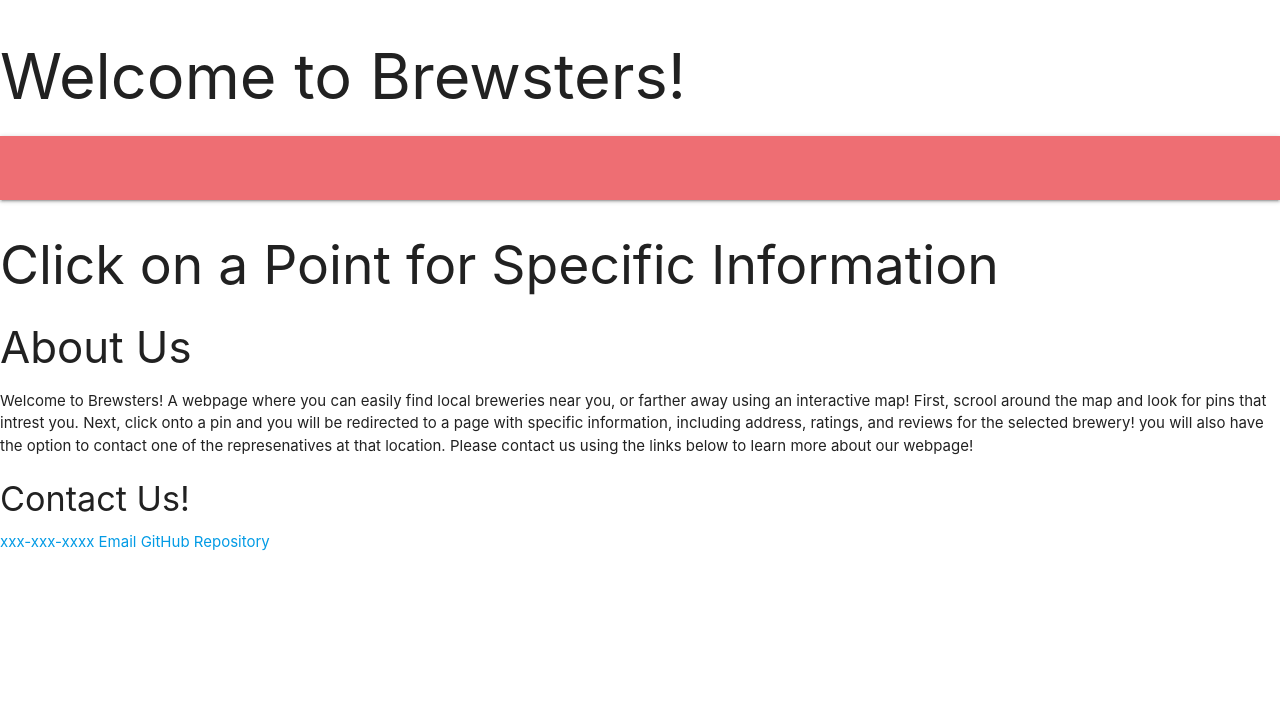
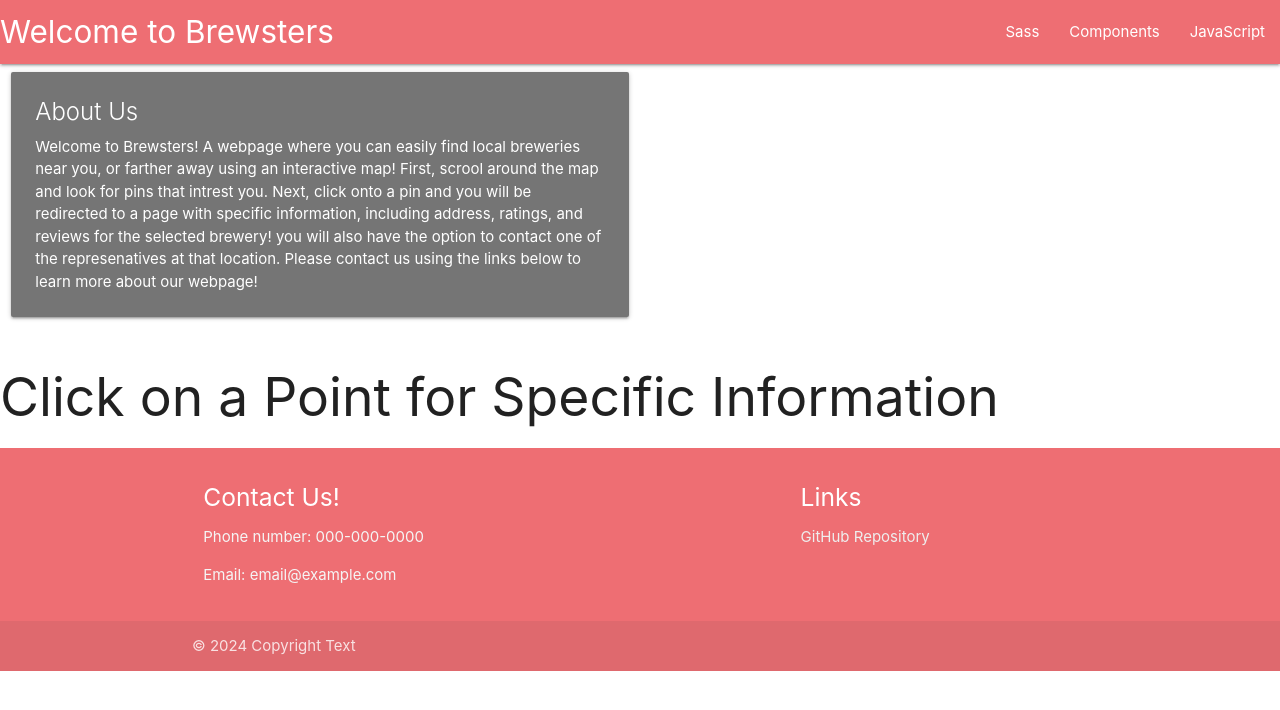
Before and after one commit to zachfrosty4986/interactive-brewery-map, a plain HTML site: page index.html in a window 1280 px wide. Drawn offline with nearby package versions, Linux system fonts and the light colour scheme.

Commit message:
added framework for CSS

```diff
--- a/index.html
+++ b/index.html
@@ -12,27 +12,32 @@
 </head>
 
 <body>
-    <header>
-        <h1>Welcome to Brewsters!</h1>
-    </header>
-    <div>
         <nav>
-            <div>
-                <a></a>
+            <div class="nav-wrapper">
+              <a href="#" class="brand-logo">Welcome to Brewsters</a>
+              <ul id="nav-mobile" class="right hide-on-med-and-down">
+                <li><a href="sass.html">Sass</a></li>
+                <li><a href="badges.html">Components</a></li>
+                <li><a href="collapsible.html">JavaScript</a></li>
+              </ul>
             </div>
-        </nav>
-        <main>
+          </nav>
+          <main>
+            <div class="row">
+                <div class="col s12 m6">
+                  <div class="card grey darken-1">
+                    <div class="card-content white-text">
+                      <span class="card-title">About Us</span>
+                    <p>Welcome to Brewsters! A webpage where you can easily find local breweries near you, or farther away using an interactive map! First, scrool around the map and look for pins that intrest you. Next, click onto a pin and you will be redirected to a page with specific information, including address, ratings, and reviews for the selected brewery! you will also have the option to contact one of the represenatives at that location. Please contact us using the links below to learn more about our webpage!</p>
+                    </p>
+                    </div>
+                  </div>
+                </div>
+              </div>
             <section class="brewery-map">
                 <h2>Click on a Point for Specific Information</h2>
                 <div id="map">
 
-                </div>
-            </section>
-
-            <section class="webpage-description">
-                <h3>About Us</h3>
-                <div id="desc-textbox">
-                    <p>Welcome to Brewsters! A webpage where you can easily find local breweries near you, or farther away using an interactive map! First, scrool around the map and look for pins that intrest you. Next, click onto a pin and you will be redirected to a page with specific information, including address, ratings, and reviews for the selected brewery! you will also have the option to contact one of the represenatives at that location. Please contact us using the links below to learn more about our webpage!</p>
                 </div>
             </section>
         </main>
@@ -41,13 +46,26 @@
 <script src="https://unpkg.com/leaflet@1.9.4/dist/leaflet.js"
     integrity="sha256-20nQCchB9co0qIjJZRGuk2/Z9VM+kNiyxNV1lvTlZBo=" crossorigin=""></script>
 <script src="./assets/js/script.js"></script>
-<footer>
-    <div id="contact-us">
-        <h4>Contact Us!</h4>
-        <a id="phone-number">xxx-xxx-xxxx</a>
-        <a href="example@example.com" id="email" target="blank">Email</a>
-        <a href="https://github.com/zachfrosty4986/interactive-brewery-map/tree/main" id="github" target="blank">GitHub Repository</a>
+<footer class="page-footer">
+    <div class="container">
+      <div class="row">
+        <div class="col l6 s12">
+          <h5 class="white-text">Contact Us!</h5>
+          <p class="grey-text text-lighten-4">Phone number: 000-000-0000</p>
+          <p class="grey-text text-lighten-4">Email: email@example.com</p>
+        </div>
+        <div class="col l4 offset-l2 s12">
+          <h5 class="white-text">Links</h5>
+          <ul>
+            <li><a class="grey-text text-lighten-3" href="https://github.com/zachfrosty4986/interactive-brewery-map/tree/main">GitHub Repository</a></li>
+          </ul>
+        </div>
+      </div>
     </div>
-</footer>
-
+    <div class="footer-copyright">
+      <div class="container">
+      © 2024 Copyright Text
+      </div>
+    </div>
+  </footer>
 </html>
```
